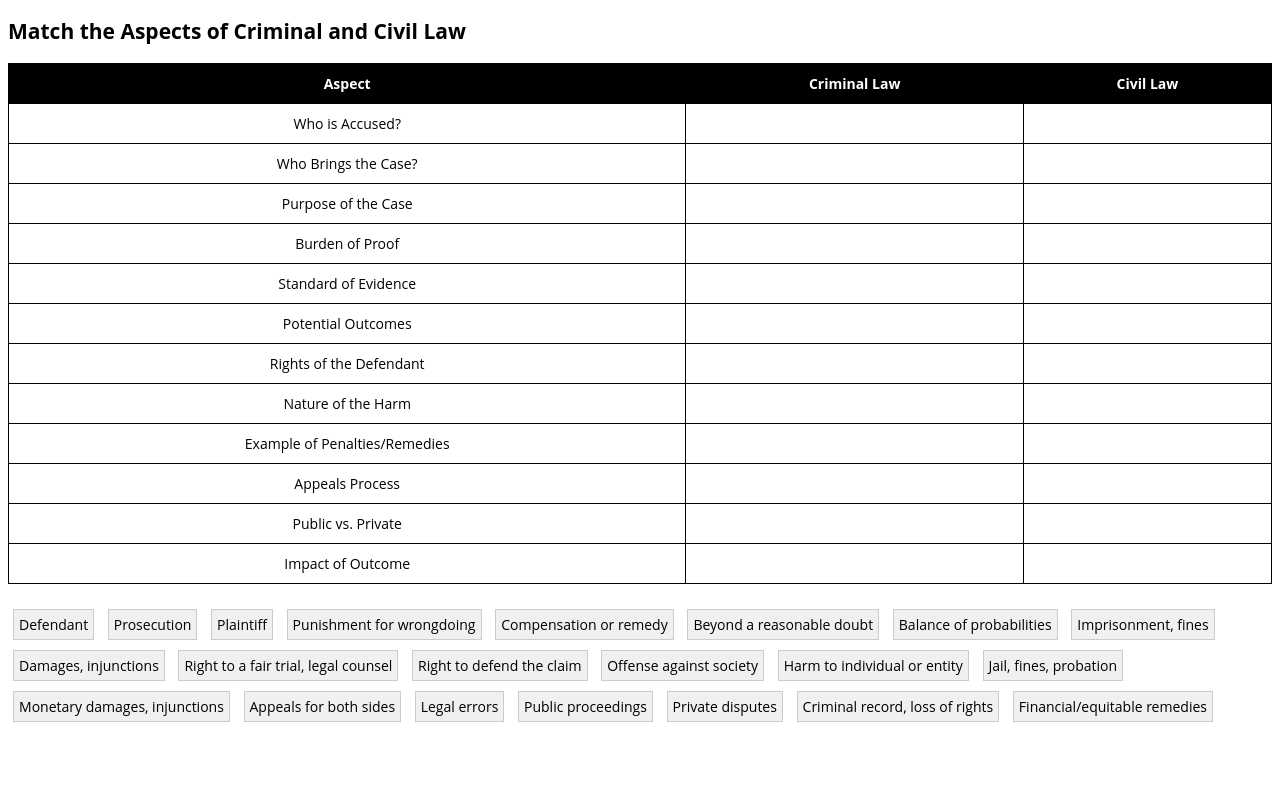
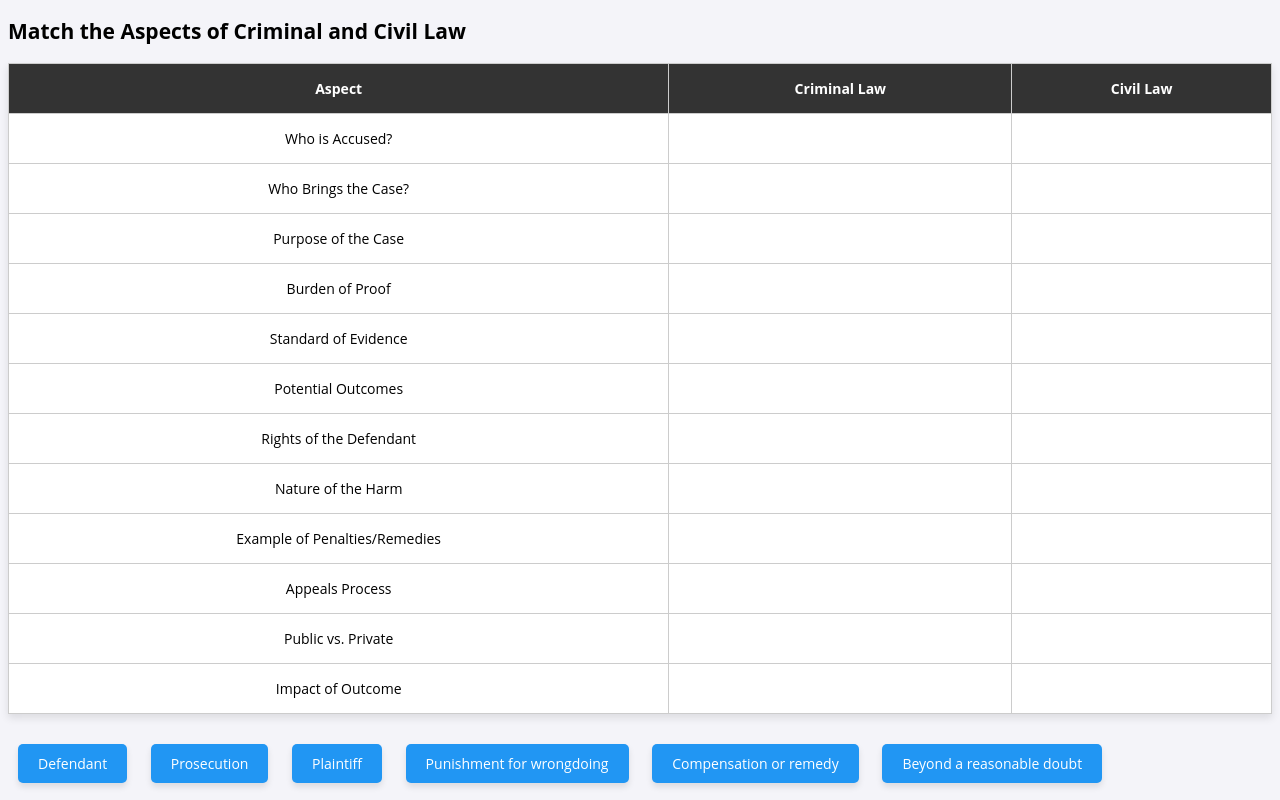
Before and after one commit to kanemayhew/teensandthelaw, a plain HTML site: page index.html in a window 1280 px wide. Shown: the top 800 px of the page. Drawn offline with Linux system fonts and the light colour scheme.

Commit message:
Update index.html

```diff
--- a/index.html
+++ b/index.html
@@ -8,28 +8,39 @@
         body {
             font-family: 'Open Sans', sans-serif;
             font-size: 14px;
+            background-color: #f4f4f9;
         }
         table {
             width: 100%;
             border-collapse: collapse;
             margin-bottom: 20px;
+            background-color: #fff;
+            box-shadow: 0 4px 8px rgba(0, 0, 0, 0.1);
         }
         th, td {
-            border: 1px solid black;
-            padding: 10px;
+            border: 1px solid #ccc;
+            padding: 15px;
             text-align: center;
+            transition: background-color 0.2s;
         }
         th {
-            background-color: black;
+            background-color: #333;
             color: white;
         }
         .button {
-            background-color: #f0f0f0;
-            border: 1px solid #ccc;
-            padding: 5px;
-            margin: 5px;
+            background-color: #2196F3;
+            color: white;
+            border: none;
+            padding: 10px 20px;
+            margin: 10px;
             cursor: pointer;
             display: inline-block;
+            border-radius: 5px;
+            box-shadow: 0 4px 6px rgba(0, 0, 0, 0.1);
+            transition: transform 0.2s;
+        }
+        .button:hover {
+            background-color: #1976D2;
         }
         .correct {
             background-color: green;
@@ -38,6 +49,16 @@
         .incorrect {
             background-color: red;
             color: white;
+        }
+        .jiggle {
+            animation: jiggle 0.3s ease-in-out;
+        }
+        @keyframes jiggle {
+            0% { transform: translateX(0); }
+            25% { transform: translateX(-5px); }
+            50% { transform: translateX(5px); }
+            75% { transform: translateX(-5px); }
+            100% { transform: translateX(0); }
         }
     </style>
 </head>
@@ -53,124 +74,122 @@
     </tr>
     <tr>
         <td>Who is Accused?</td>
-        <td id="c1" onclick="placeAnswer('c1')"></td>
-        <td id="c2" onclick="placeAnswer('c2')"></td>
+        <td id="c1" ondrop="drop(event)" ondragover="allowDrop(event)"></td>
+        <td id="c2" ondrop="drop(event)" ondragover="allowDrop(event)"></td>
     </tr>
     <tr>
         <td>Who Brings the Case?</td>
-        <td id="c3" onclick="placeAnswer('c3')"></td>
-        <td id="c4" onclick="placeAnswer('c4')"></td>
+        <td id="c3" ondrop="drop(event)" ondragover="allowDrop(event)"></td>
+        <td id="c4" ondrop="drop(event)" ondragover="allowDrop(event)"></td>
     </tr>
     <tr>
         <td>Purpose of the Case</td>
-        <td id="c5" onclick="placeAnswer('c5')"></td>
-        <td id="c6" onclick="placeAnswer('c6')"></td>
+        <td id="c5" ondrop="drop(event)" ondragover="allowDrop(event)"></td>
+        <td id="c6" ondrop="drop(event)" ondragover="allowDrop(event)"></td>
     </tr>
     <tr>
         <td>Burden of Proof</td>
-        <td id="c7" onclick="placeAnswer('c7')"></td>
-        <td id="c8" onclick="placeAnswer('c8')"></td>
+        <td id="c7" ondrop="drop(event)" ondragover="allowDrop(event)"></td>
+        <td id="c8" ondrop="drop(event)" ondragover="allowDrop(event)"></td>
     </tr>
     <tr>
         <td>Standard of Evidence</td>
-        <td id="c9" onclick="placeAnswer('c9')"></td>
-        <td id="c10" onclick="placeAnswer('c10')"></td>
+        <td id="c9" ondrop="drop(event)" ondragover="allowDrop(event)"></td>
+        <td id="c10" ondrop="drop(event)" ondragover="allowDrop(event)"></td>
     </tr>
     <tr>
         <td>Potential Outcomes</td>
-        <td id="c11" onclick="placeAnswer('c11')"></td>
-        <td id="c12" onclick="placeAnswer('c12')"></td>
+        <td id="c11" ondrop="drop(event)" ondragover="allowDrop(event)"></td>
+        <td id="c12" ondrop="drop(event)" ondragover="allowDrop(event)"></td>
     </tr>
     <tr>
         <td>Rights of the Defendant</td>
-        <td id="c13" onclick="placeAnswer('c13')"></td>
-        <td id="c14" onclick="placeAnswer('c14')"></td>
+        <td id="c13" ondrop="drop(event)" ondragover="allowDrop(event)"></td>
+        <td id="c14" ondrop="drop(event)" ondragover="allowDrop(event)"></td>
     </tr>
     <tr>
         <td>Nature of the Harm</td>
-        <td id="c15" onclick="placeAnswer('c15')"></td>
-        <td id="c16" onclick="placeAnswer('c16')"></td>
+        <td id="c15" ondrop="drop(event)" ondragover="allowDrop(event)"></td>
+        <td id="c16" ondrop="drop(event)" ondragover="allowDrop(event)"></td>
     </tr>
     <tr>
         <td>Example of Penalties/Remedies</td>
-        <td id="c17" onclick="placeAnswer('c17')"></td>
-        <td id="c18" onclick="placeAnswer('c18')"></td>
+        <td id="c17" ondrop="drop(event)" ondragover="allowDrop(event)"></td>
+        <td id="c18" ondrop="drop(event)" ondragover="allowDrop(event)"></td>
     </tr>
     <tr>
         <td>Appeals Process</td>
-        <td id="c19" onclick="placeAnswer('c19')"></td>
-        <td id="c20" onclick="placeAnswer('c20')"></td>
+        <td id="c19" ondrop="drop(event)" ondragover="allowDrop(event)"></td>
+        <td id="c20" ondrop="drop(event)" ondragover="allowDrop(event)"></td>
     </tr>
     <tr>
         <td>Public vs. Private</td>
-        <td id="c21" onclick="placeAnswer('c21')"></td>
-        <td id="c22" onclick="placeAnswer('c22')"></td>
+        <td id="c21" ondrop="drop(event)" ondragover="allowDrop(event)"></td>
+        <td id="c22" ondrop="drop(event)" ondragover="allowDrop(event)"></td>
     </tr>
     <tr>
         <td>Impact of Outcome</td>
-        <td id="c23" onclick="placeAnswer('c23')"></td>
-        <td id="c24" onclick="placeAnswer('c24')"></td>
+        <td id="c23" ondrop="drop(event)" ondragover="allowDrop(event)"></td>
+        <td id="c24" ondrop="drop(event)" ondragover="allowDrop(event)"></td>
     </tr>
 </table>
 
 <div id="options">
-    <div id="d1" class="button" onclick="selectAnswer('d1')">Defendant</div>
-    <div id="d2" class="button" onclick="selectAnswer('d2')">Prosecution</div>
-    <div id="d3" class="button" onclick="selectAnswer('d3')">Plaintiff</div>
-    <div id="d4" class="button" onclick="selectAnswer('d4')">Punishment for wrongdoing</div>
-    <div id="d5" class="button" onclick="selectAnswer('d5')">Compensation or remedy</div>
-    <div id="d6" class="button" onclick="selectAnswer('d6')">Beyond a reasonable doubt</div>
-    <div id="d7" class="button" onclick="selectAnswer('d7')">Balance of probabilities</div>
-    <div id="d8" class="button" onclick="selectAnswer('d8')">Imprisonment, fines</div>
-    <div id="d9" class="button" onclick="selectAnswer('d9')">Damages, injunctions</div>
-    <div id="d10" class="button" onclick="selectAnswer('d10')">Right to a fair trial, legal counsel</div>
-    <div id="d11" class="button" onclick="selectAnswer('d11')">Right to defend the claim</div>
-    <div id="d12" class="button" onclick="selectAnswer('d12')">Offense against society</div>
-    <div id="d13" class="button" onclick="selectAnswer('d13')">Harm to individual or entity</div>
-    <div id="d14" class="button" onclick="selectAnswer('d14')">Jail, fines, probation</div>
-    <div id="d15" class="button" onclick="selectAnswer('d15')">Monetary damages, injunctions</div>
-    <div id="d16" class="button" onclick="selectAnswer('d16')">Appeals for both sides</div>
-    <div id="d17" class="button" onclick="selectAnswer('d17')">Legal errors</div>
-    <div id="d18" class="button" onclick="selectAnswer('d18')">Public proceedings</div>
-    <div id="d19" class="button" onclick="selectAnswer('d19')">Private disputes</div>
-    <div id="d20" class="button" onclick="selectAnswer('d20')">Criminal record, loss of rights</div>
-    <div id="d21" class="button" onclick="selectAnswer('d21')">Financial/equitable remedies</div>
+    <div id="d1" class="button" draggable="true" ondragstart="drag(event)">Defendant</div>
+    <div id="d2" class="button" draggable="true" ondragstart="drag(event)">Prosecution</div>
+    <div id="d3" class="button" draggable="true" ondragstart="drag(event)">Plaintiff</div>
+    <div id="d4" class="button" draggable="true" ondragstart="drag(event)">Punishment for wrongdoing</div>
+    <div id="d5" class="button" draggable="true" ondragstart="drag(event)">Compensation or remedy</div>
+    <div id="d6" class="button" draggable="true" ondragstart="drag(event)">Beyond a reasonable doubt</div>
+    <div id="d7" class="button" draggable="true" ondragstart="drag(event)">Balance of probabilities</div>
+    <div id="d8" class="button" draggable="true" ondragstart="drag(event)">Imprisonment, fines</div>
+    <div id="d9" class="button" draggable="true" ondragstart="drag(event)">Damages, injunctions</div>
+    <div id="d10" class="button" draggable="true" ondragstart="drag(event)">Right to a fair trial, legal counsel</div>
+    <div id="d11" class="button" draggable="true" ondragstart="drag(event)">Right to defend the claim</div>
+    <div id="d12" class="button" draggable="true" ondragstart="drag(event)">Offense against society</div>
+    <div id="d13" class="button" draggable="true" ondragstart="drag(event)">Harm to individual or entity</div>
+    <div id="d14" class="button" draggable="true" ondragstart="drag(event)">Jail, fines, probation</div>
+    <div id="d15" class="button" draggable="true" ondragstart="drag(event)">Monetary damages, injunctions</div>
+    <div id="d16" class="button" draggable="true" ondragstart="drag(event)">Appeals for both sides</div>
+    <div id="d17" class="button" draggable="true" ondragstart="drag(event)">Legal errors</div>
+    <div id="d18" class="button" draggable="true" ondragstart="drag(event)">Public proceedings</div>
+    <div id="d19" class="button" draggable="true" ondragstart="drag(event)">Private disputes</div>
+    <div id="d20" class="button" draggable="true" ondragstart="drag(event)">Criminal record, loss of rights</div>
+    <div id="d21" class="button" draggable="true" ondragstart="drag(event)">Financial/equitable remedies</div>
 </div>
 
 <script>
-    var selectedAnswer = "";
-
-    function selectAnswer(id) {
-        selectedAnswer = id;
-        var options = document.querySelectorAll('.button');
-        options.forEach(option => option.style.border = '1px solid #ccc'); // Reset borders
-        document.getElementById(id).style.border = '2px solid blue'; // Highlight selected button
+    function allowDrop(ev) {
+        ev.preventDefault();
     }
 
-    function placeAnswer(targetId) {
-        if (selectedAnswer === "") {
-            alert("Please select an answer first.");
-            return;
+    function drag(ev) {
+        ev.dataTransfer.setData("text", ev.target.id);
     }
 
-        var element = document.getElementById(selectedAnswer);
-        var target = document.getElementById(targetId);
+    function drop(ev) {
+        ev.preventDefault();
+        var data = ev.dataTransfer.getData("text");
+        var element = document.getElementById(data);
+        var target = ev.target;
 
-        if (checkAnswer(targetId, selectedAnswer)) {
-            target.innerHTML = element.innerHTML;
+        if (target.tagName === "TD" && target.innerHTML === "") {
+            target.appendChild(element);
+            element.classList.add('jiggle');
+
+            setTimeout(function () {
+                element.classList.remove('jiggle');
+            }, 500);
+
+            if (checkAnswer(target.id, data)) {
                 target.className = "correct";
             } else {
-            target.innerHTML = element.innerHTML;
                 target.className = "incorrect";
             }
-
-        // Deselect answer after placing
-        selectedAnswer = "";
-        var options = document.querySelectorAll('.button');
-        options.forEach(option => option.style.border = '1px solid #ccc'); // Reset borders
+        }
     }
 
-    function checkAnswer(targetId, answerId) {
+    function checkAnswer(targetId, dragId) {
         const correctAnswers = {
             c1: "d1",
             c2: "d1",
@@ -197,7 +216,7 @@
             c23: "d20",
             c24: "d21"
         };
-        return correctAnswers[targetId] === answerId;
+        return correctAnswers[targetId] === dragId;
     }
 </script>
 
```
Lines whose indentation alone changed are shown as unchanged.
